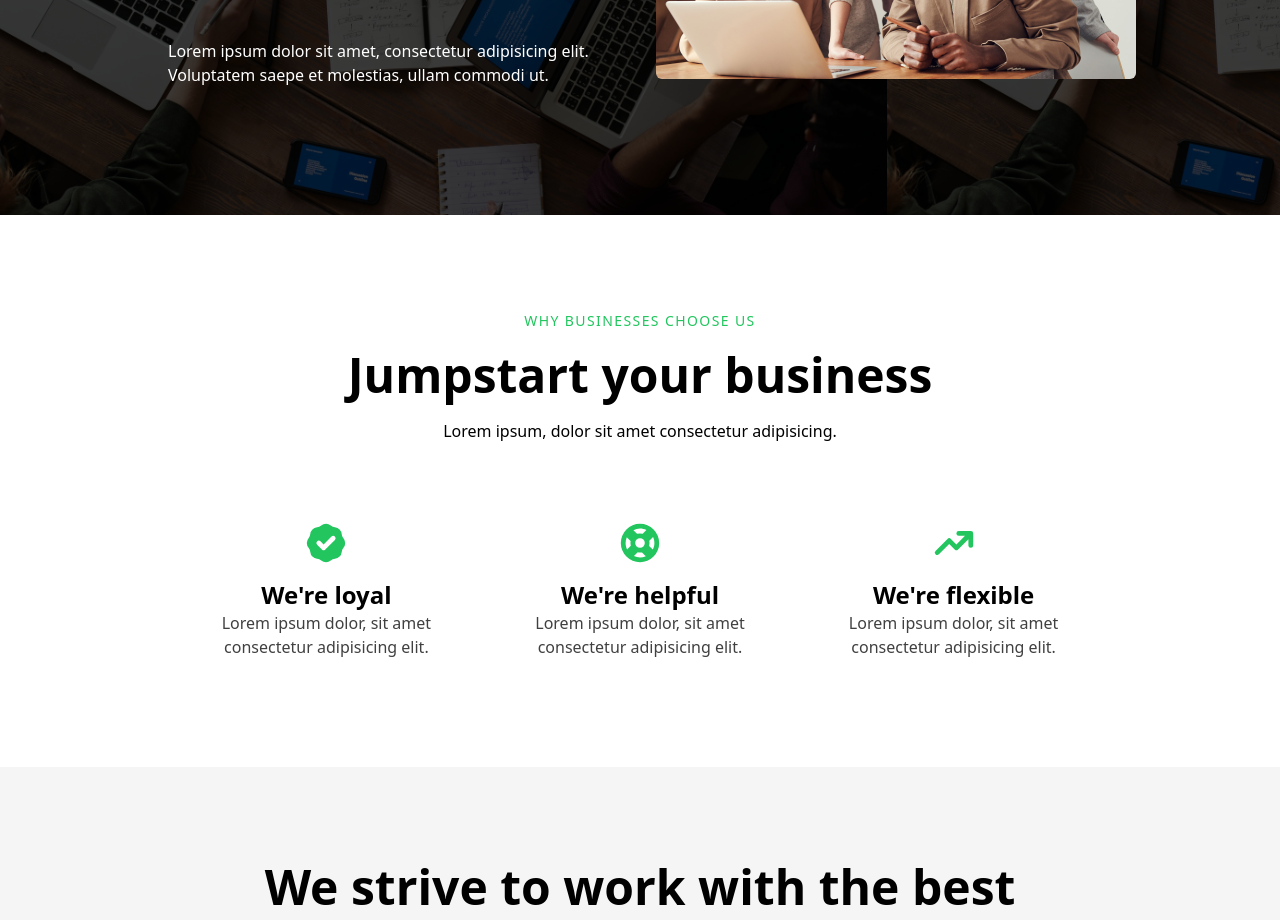
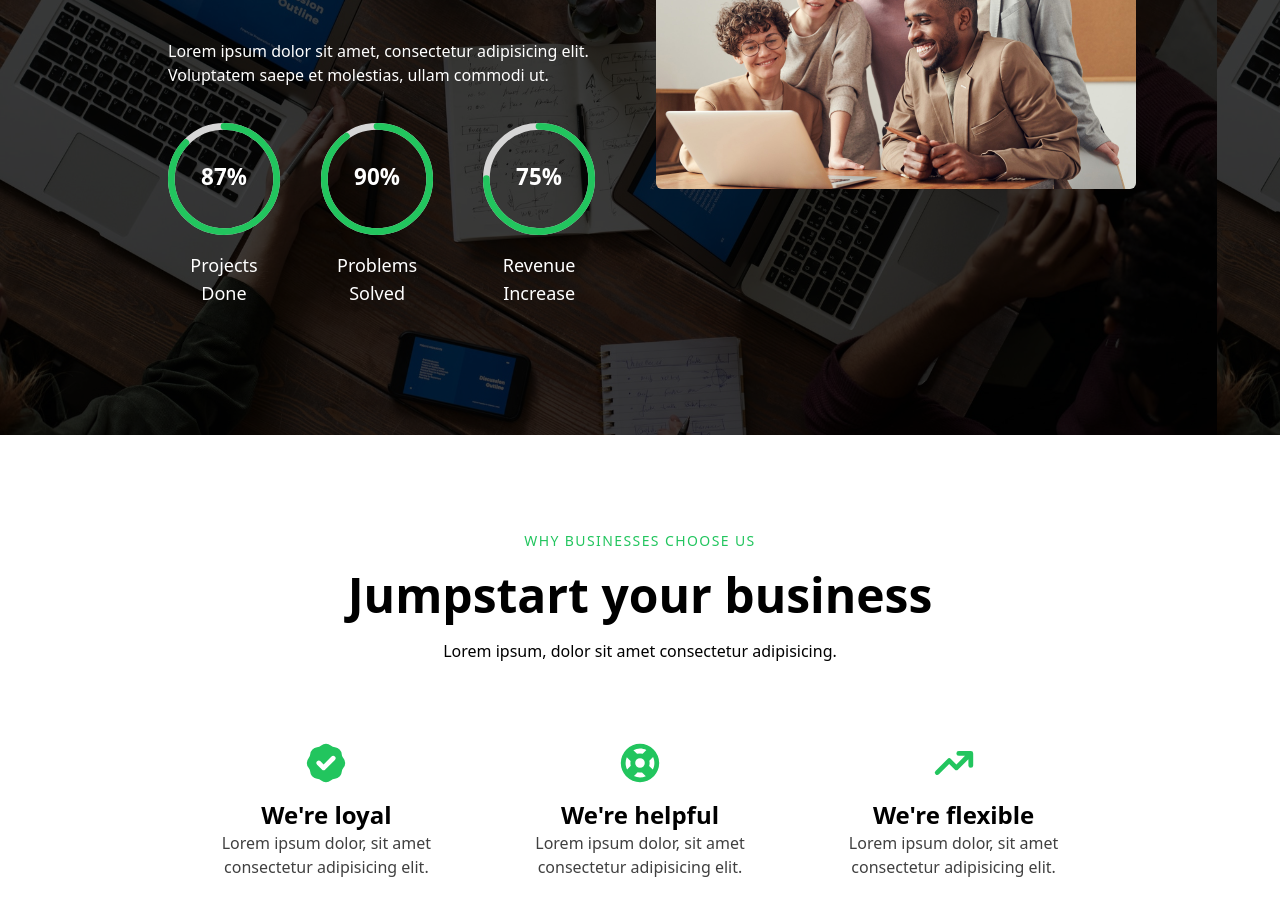
Before and after one commit to pranjaltimsina/mindrisers, a React (Create React App) app: page / in a window 1280 px wide. Shown: the part 4560-5480 px from the top of the page. Built offline with nearby package versions, Linux system fonts and the light colour scheme.

Commit message:
feat: circular progress in statistics section of homepage

```diff
--- a/package.json
+++ b/package.json
@@ -11,6 +11,7 @@
     "@types/react": "^17.0.38",
     "@types/react-dom": "^17.0.11",
     "react": "^17.0.2",
+    "react-circular-progressbar": "^2.0.4",
     "react-dom": "^17.0.2",
     "react-responsive": "^9.0.0-beta.6",
     "react-router-dom": "^6.2.1",
--- a/src/components/HomePageComponents/Statistics.tsx
+++ b/src/components/HomePageComponents/Statistics.tsx
@@ -1,4 +1,38 @@
+import { CircularProgressbar } from 'react-circular-progressbar';
+import 'react-circular-progressbar/dist/styles.css';
+
 import StatisticsImage from '../../assets/statistics-img.jpg'
+
+interface statisticInterface {
+  value: number,
+  label: string
+}
+
+const Statistic = ({ value, label }: statisticInterface) => {
+  return (
+    <div className='flex flex-col items-center'>
+      <div className='w-40 h-40 sm:w-36 sm:h-36 lg:w-24 lg:h-24 xl:w-28 xl:h-28 2xl:w-32 2xl:h-32'>
+        <CircularProgressbar
+          value={value}
+          text={`${value}%`}
+          strokeWidth={6}
+          styles={{
+            path: {
+              // Path color
+              stroke: `rgb(34, 197, 94)`
+            },
+            text: {
+              // Text color
+              fill: `#fff`,
+              fontWeight: 'bold'
+            }
+          }}
+        />
+      </div>
+      <p className='text-white font-medium text-center pt-4 text-base md:text-base xl:text-lg 2xl:text-xl'>{label}</p>
+    </div>
+  )
+}
 
 const Statistics = () => {
   return (
@@ -10,6 +44,11 @@ const Statistics = () => {
           <p className='text-white'>
             Lorem ipsum dolor sit amet, consectetur adipisicing elit. Voluptatem saepe et molestias, ullam commodi ut.
           </p>
+          <div className='flex flex-col space-y-10 lg:space-y-0 lg:flex-row w-full lg:space-x-9 items-center pr-5'>
+            <Statistic value={87} label='Projects Done' />
+            <Statistic value={90} label='Problems Solved'/>
+            <Statistic value={75} label='Revenue Increase'/>
+          </div>
         </div>
         <div className='w-full lg:w-1/2 px-4' >
           <img src={StatisticsImage} alt='Services' className='rounded-md h-full object-cover' />
```
Also changed, not shown: 1 other file (tests, documents, lock files or other folders).
